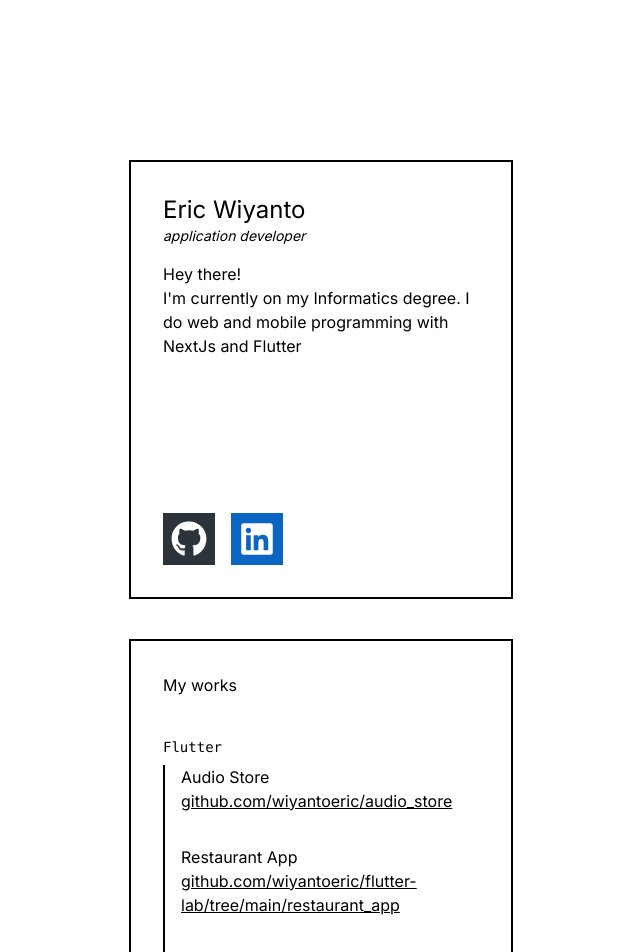
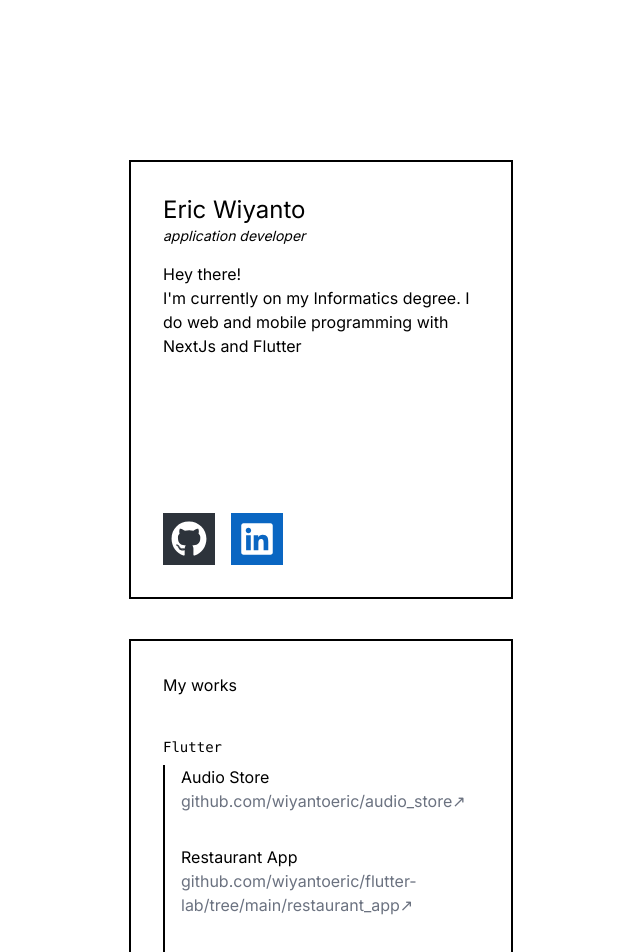
Before and after one commit to wiyantoeric/portfolio, a Next.js app: page / in a window 1280 px wide. Shown: the top 952 px of the page, without its empty margins (319-959 px from the left). Built offline with nearby package versions, Linux system fonts and the light colour scheme.

Commit message:
feat: update link hover animation

```diff
--- a/src/components/ProfileCard.jsx
+++ b/src/components/ProfileCard.jsx
@@ -6,9 +6,6 @@ import WorksLink from "./button/WorksLink";
 function ProfileCard() {
   return (
     <div className="relative flex aspect-[7/8] w-96 flex-col border-2 border-black bg-white p-8">
-      {/* <Link href={"/works"} className="">
-        <WorksLink />
-      </Link> */}
       <div className="flex flex-col justify-start">
         <p className="text-2xl">Eric Wiyanto</p>
         <p className="text-sm italic">application developer</p>
--- a/src/components/WorksCard.jsx
+++ b/src/components/WorksCard.jsx
@@ -61,11 +61,12 @@ function WorksCard() {
                 <section key={project.title}>
                   <p>{project.title}</p>
                   <a
-                    className="underline"
+                    className=" text-gray-500 transition-colors duration-150 ease-in-out hover:text-black"
                     href={project.link}
                     target="_blank"
                   >
                     {project.alt}
+                    <span>↗</span>
                   </a>
                 </section>
               ))}
--- a/src/utils/animation.js
+++ b/src/utils/animation.js
@@ -45,7 +45,10 @@ const fadeInVariant = {
 };
 
 const staggerChildrenVariant = {
-  animate: { transition: { staggerChildren: 0.8 } },
+  initial: {},
+  animate: {
+    transition: { staggerChildren: 0.8 },
+  },
 };
 
-export { popupAnimation, fadeInVariant , staggerChildrenVariant };
+export { popupAnimation, fadeInVariant, staggerChildrenVariant };
```
